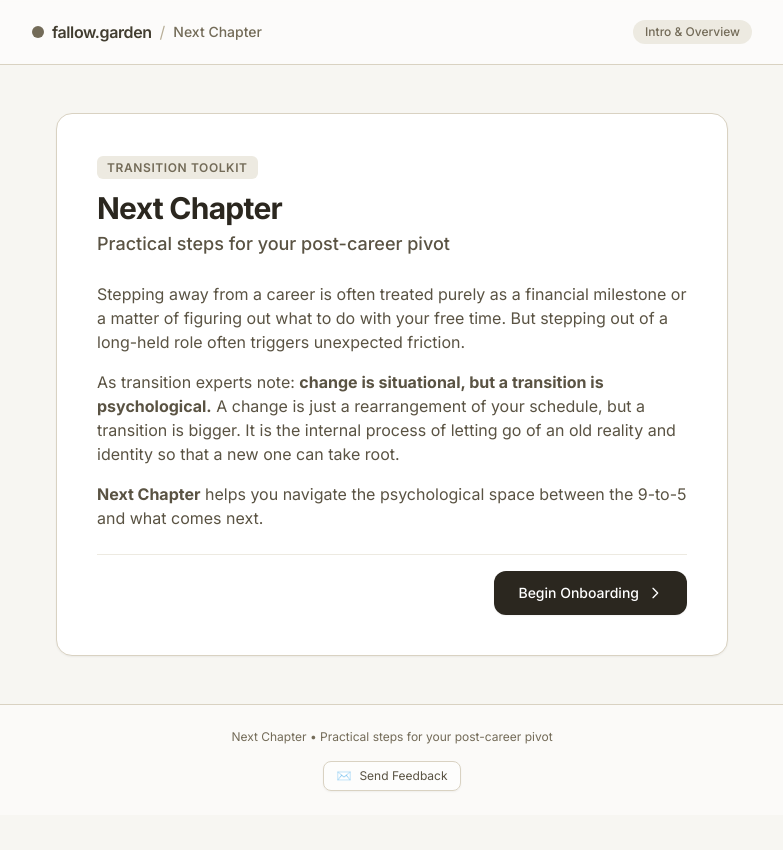
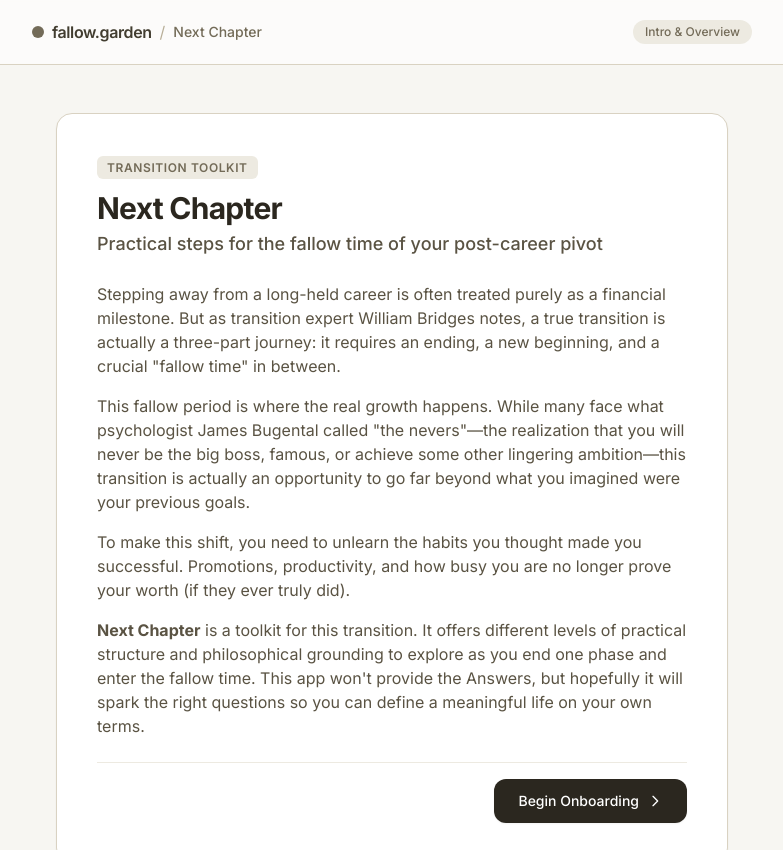
Before and after one commit to davidmikosz-netizen/fallow.garden, a website: page episodes/nextchapter/index.html in a window 1280 px wide. Shown: the top 850 px of the page, without its empty margins (248-1031 px from the left). Before the commit the page ends 815 px from the top, so only its background shows below. Drawn offline with nearby package versions, Linux system fonts and the light colour scheme.

Commit message:
Update index.html

```diff
--- a/episodes/nextchapter/index.html
+++ b/episodes/nextchapter/index.html
@@ -70,19 +70,22 @@
                         Next Chapter
                     </h1>
                     <p class="text-lg text-fallow-700 font-medium mt-1">
-                        Practical steps for your post-career pivot
+                        Practical steps for the fallow time of your post-career pivot
                     </p>
                 </div>
 
                 <div class="space-y-4 text-fallow-700 leading-relaxed text-sm sm:text-base">
                     <p>
-                        Stepping away from a career is often treated purely as a financial milestone or a matter of figuring out what to do with your free time. But stepping out of a long-held role often triggers unexpected friction.
+                        Stepping away from a long-held career is often treated purely as a financial milestone. But as transition expert William Bridges notes, a true transition is actually a three-part journey: it requires an ending, a new beginning, and a crucial "fallow time" in between.
                     </p>
                     <p>
-                        As transition experts note: <strong>change is situational, but a transition is psychological.</strong> A change is just a rearrangement of your schedule, but a transition is bigger. It is the internal process of letting go of an old reality and identity so that a new one can take root.
+                        This fallow period is where the real growth happens. While many face what psychologist James Bugental called "the nevers"—the realization that you will never be the big boss, famous, or achieve some other lingering ambition—this transition is actually an opportunity to go far beyond what you imagined were your previous goals.
                     </p>
                     <p>
-                        <strong>Next Chapter</strong> helps you navigate the psychological space between the 9-to-5 and what comes next.
+                        To make this shift, you need to unlearn the habits you thought made you successful. Promotions, productivity, and how busy you are no longer prove your worth (if they ever truly did).
+                    </p>
+                    <p>
+                        <strong>Next Chapter</strong> is a toolkit for this transition. It offers different levels of practical structure and philosophical grounding to explore as you end one phase and enter the fallow time. This app won't provide the Answers, but hopefully it will spark the right questions so you can define a meaningful life on your own terms.
                     </p>
                 </div>
 
@@ -316,7 +319,7 @@
     </footer>
 
     <script>
-        const STORAGE_KEY = 'fallow_next_chapter_state_v10';
+        const STORAGE_KEY = 'fallow_next_chapter_state_v11';
 
         let userState = {
             onboardingComplete: false,
```
